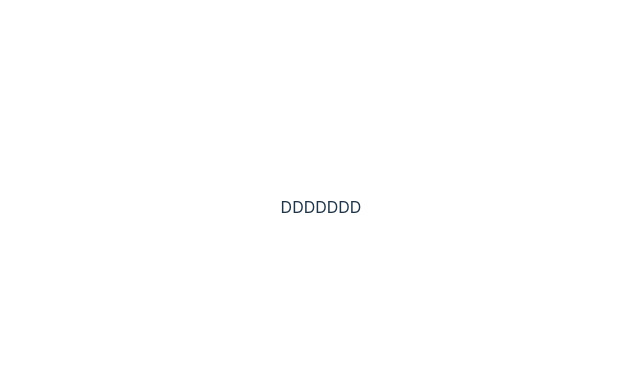
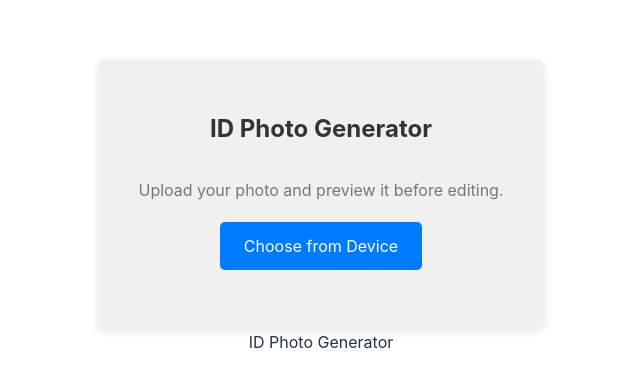
Before and after one commit to weiwen-bot/is442_passport_picture, a Vue app in the folder frontend/: page /image-upload in a window 1280 px wide. Before the commit this address had no page. Shown: the part 193-580 px from the top of the page, without its empty margins (319-959 px from the left). Built offline with nearby package versions, Linux system fonts and the light colour scheme.

Commit message:
upload and preview image

```diff
--- a/frontend/src/App.vue
+++ b/frontend/src/App.vue
@@ -22,7 +22,7 @@ export default {
     <!-- Content -->
     <!-- <div class="col-lg-10 offset-lg-2 col-12 px-0"> -->
     <router-view/>
-    <div>DDDDDDD</div>
+    <div>ID Photo Generator</div>
     <!-- </div> -->
   </div>
 </template>
--- /dev/null
+++ b/frontend/src/components/ImageUpload.vue
@@ -0,0 +1,234 @@
+<template>
+  <div class="upload-container">
+    <h1>ID Photo Generator</h1>
+
+    <p class="instruction">Upload your photo and preview it before editing.</p>
+
+    <!-- Main Upload Button Options -->
+    <div class="button-container">
+      <!-- Choose from Device -->
+      <div class="button-wrapper">
+        <input type="file" accept="image/*" @change="handleLocalFileChange" id="file-upload" />
+        <label for="file-upload" class="upload-btn">Choose from Device</label>
+      </div>
+
+      <!-- Choose from Cloud -->
+      <div v-if="false" class="button-wrapper">
+        <button @click="toggleCloudOptions" class="upload-btn">Choose from Cloud</button>
+        <div v-if="showCloudOptions" class="cloud-options">
+          <button @click="handleGoogleDriveUpload" class="cloud-btn">
+            <img src="https://upload.wikimedia.org/wikipedia/commons/4/4c/Google_Drive_icon.svg" alt="Google Drive" class="cloud-icon" />
+            Google Drive
+          </button>
+          <button @click="handleDropboxUpload" class="cloud-btn">
+            <img src="https://upload.wikimedia.org/wikipedia/commons/3/3b/Dropbox_logo_2015.svg" alt="Dropbox" class="cloud-icon" />
+            Dropbox
+          </button>
+          <button @click="handleOneDriveUpload" class="cloud-btn">
+            <img src="https://upload.wikimedia.org/wikipedia/commons/5/53/OneDrive_logo_2013.svg" alt="OneDrive" class="cloud-icon" />
+            OneDrive
+          </button>
+        </div>
+      </div>
+    </div>
+
+    <!-- Preview the uploaded image -->
+    <div v-if="imageData" class="preview-container">
+      <h2 class="preview-heading">Image Preview:</h2>
+      <img :src="imageData" alt="Uploaded Image" class="preview-image" />
+
+      <!-- Proceed button, placed below the image -->
+      <button @click="handleProceed" class="proceed-btn">Continue</button>
+    </div>
+  </div>
+</template>
+
+<script>
+export default {
+  data() {
+    return {
+      imageData: null,       // Stores the image data URL
+      showCloudOptions: false, // Flag to toggle cloud upload options
+    };
+  },
+  methods: {
+    // Handle file selection from the device (local upload)
+    handleLocalFileChange(event) {
+      const file = event.target.files[0];
+
+      if (!file) return; // No file selected
+      if (file && file.type.startsWith('image')) {
+        const reader = new FileReader();
+        reader.onload = (e) => {
+          this.imageData = e.target.result; // Store image data URL
+          localStorage.setItem('imageData', this.imageData); // Save to localStorage
+        };
+        reader.readAsDataURL(file); // Read the image file as a Data URL
+      } else {
+        alert('Please select a valid image file');
+      }
+    },
+
+    // Toggle the visibility of cloud options
+    toggleCloudOptions() {
+      this.showCloudOptions = !this.showCloudOptions;
+    },
+
+    // Placeholder for Google Drive upload functionality
+    handleGoogleDriveUpload() {
+      alert('Google Drive upload functionality is not implemented yet.');
+    },
+
+    // Placeholder for Dropbox upload functionality
+    handleDropboxUpload() {
+      alert('Dropbox upload functionality is not implemented yet.');
+    },
+
+    // Placeholder for OneDrive upload functionality
+    handleOneDriveUpload() {
+      alert('OneDrive upload functionality is not implemented yet.');
+    },
+
+    // Handle the "Continue" button click
+    handleProceed() {
+      alert('Proceeding to the next step...');
+      // Add the logic you want when the user clicks "Continue"
+      // For example, navigating to the next page or form
+    },
+  },
+};
+</script>
+
+<style scoped>
+.upload-container {
+  display: flex;
+  flex-direction: column;
+  align-items: center;
+  justify-content: center;
+  padding: 40px;
+  background-color: #f0f0f0;
+  border-radius: 8px;
+  box-shadow: 0 2px 8px rgba(0, 0, 0, 0.1);
+  max-width: 500px;
+  margin: auto;
+  text-align: center;
+}
+
+h1 {
+  font-size: 24px;
+  font-weight: bold;
+  margin-bottom: 20px;
+  color: #333;
+}
+
+.instruction {
+  color: #777;
+  margin-bottom: 20px;
+}
+
+.button-container {
+  display: flex;
+  justify-content: space-evenly;
+  align-items: center;
+  width: 100%;
+  margin-bottom: 20px;
+}
+
+.button-wrapper {
+  display: flex;
+  align-items: center;
+  position: relative;
+}
+
+#file-upload {
+  display: none;
+}
+
+.upload-btn {
+  padding: 12px 24px;
+  background-color: #007bff;
+  color: white;
+  font-size: 16px;
+  border-radius: 5px;
+  cursor: pointer;
+  transition: background-color 0.3s;
+}
+
+.upload-btn:hover {
+  background-color: #0056b3;
+}
+
+.cloud-options {
+  display: flex;
+  flex-direction: column;
+  margin-top: 10px;
+  gap: 10px;
+  position: absolute;
+  top: 100%;
+  left: 0;
+  width: 100%;
+  z-index: 1000;
+  background-color: #fff;
+  border-radius: 5px;
+  box-shadow: 0 4px 8px rgba(0, 0, 0, 0.1);
+}
+
+.cloud-btn {
+  padding: 12px 24px;
+  background-color: #34a853;
+  color: white;
+  font-size: 16px;
+  border-radius: 5px;
+  cursor: pointer;
+  display: flex;
+  align-items: center;
+  transition: background-color 0.3s;
+  border: none;
+}
+
+.cloud-btn:hover {
+  background-color: #2c8d42;
+}
+
+.cloud-icon {
+  width: 20px;
+  height: 20px;
+  margin-right: 10px;
+}
+
+.preview-container {
+  margin-top: 20px;
+  display: flex;
+  flex-direction: column;
+  align-items: center;
+}
+
+.preview-heading {
+  color: black;
+  font-size: 18px;
+  margin-bottom: 10px;
+}
+
+.preview-image {
+  max-width: 50%;
+  height: auto;
+  margin-top: 10px;
+  border-radius: 5px;
+  border: 2px solid #ddd;
+}
+
+.proceed-btn {
+  padding: 12px 24px;
+  background-color: #28a745;
+  color: white;
+  font-size: 16px;
+  border-radius: 5px;
+  cursor: pointer;
+  transition: background-color 0.3s;
+  margin-top: 20px;
+}
+
+.proceed-btn:hover {
+  background-color: #218838;
+}
+</style>
--- a/frontend/src/router/index.js
+++ b/frontend/src/router/index.js
@@ -1,6 +1,6 @@
 import { createRouter, createWebHistory } from 'vue-router'
 import Home from '../views/Home.vue'
-
+import ImageUpload from '../components/ImageUpload.vue';
 
 const routes = [
   {
@@ -8,6 +8,12 @@ const routes = [
     name: 'Home',
     component: Home
   },
+  {
+    path: '/image-upload',
+    name: 'ImageUpload',
+    component: ImageUpload
+  },
+
 ]
 
 const router = createRouter({
```
